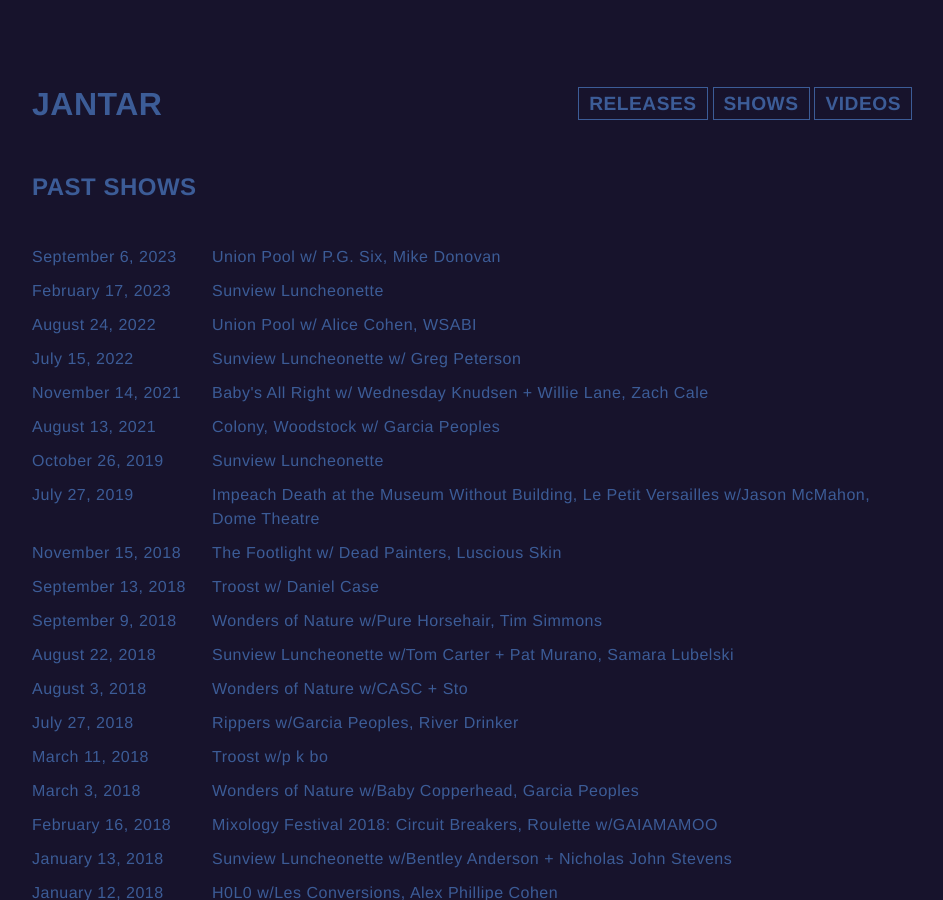
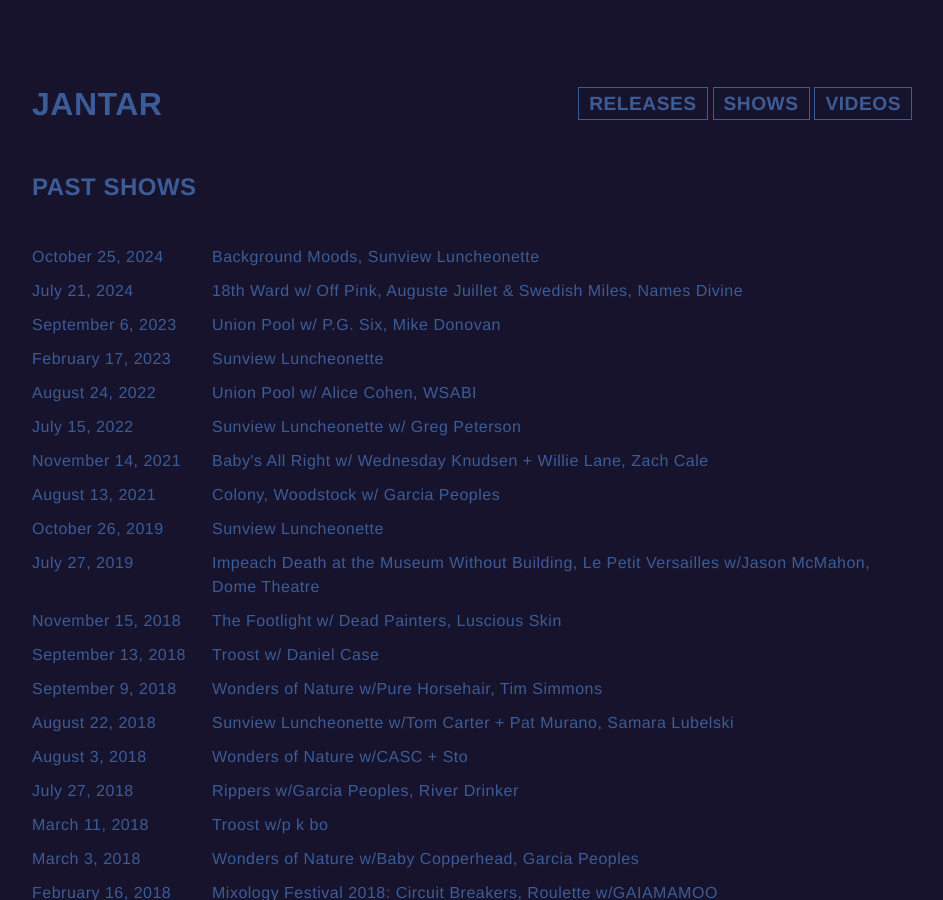
Before and after one commit to kirsten/thejantar.com, a Jekyll site: the page built from shows.html, in a window 1280 px wide and 900 px high. Shown: the whole window, without its empty margins (168-1111 px from the left). Built offline with Jekyll 4.4.1, drawn with Linux system fonts in a browser that asks for light colours.

Commit message:
Add 2024 shows

```diff
--- a/_data/shows.yml
+++ b/_data/shows.yml
@@ -1,4 +1,10 @@
 show_list:
+  - date:  2024-10-25 19:00:00
+    title: "Background Moods, Sunview Luncheonette"
+
+  - date:  2024-07-21 15:00:00
+    title: "18th Ward w/ Off Pink, Auguste Juillet & Swedish Miles, Names Divine"
+
   - date:  2023-09-06 19:00:00
     title: "Union Pool w/ P.G. Six, Mike Donovan"
 
```
